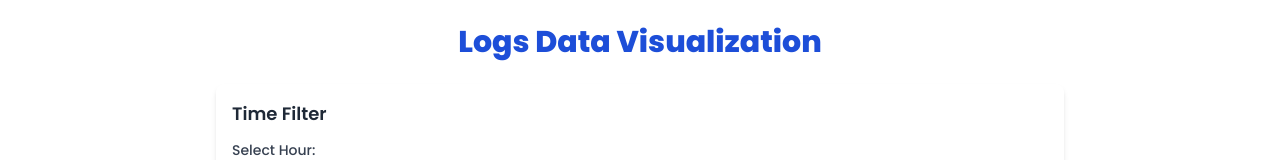
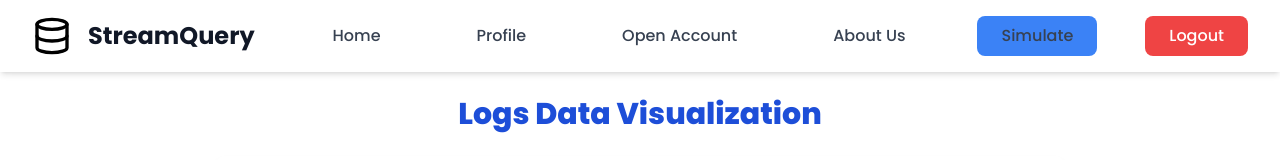
Before and after one commit to NikhilKottoli/DBMS, a React (Vite) app in the folder frontend/: page /graph in a window 1280 px wide. Shown: the top 160 px of the page. Built offline with nearby package versions, Linux system fonts and the light colour scheme; no server answers.

Commit message:
NavBar added to all pages

```diff
--- a/frontend/src/pages/Graph.jsx
+++ b/frontend/src/pages/Graph.jsx
@@ -3,6 +3,7 @@ import {
   BarChart, Bar, LineChart, Line, AreaChart, Area,
   XAxis, YAxis, Tooltip, Legend, ResponsiveContainer, CartesianGrid
 } from "recharts";
+import Navbar from "../components/Navbar";
 
 const GraphPage = () => {
   const [data, setData] = useState([]);
@@ -124,6 +125,8 @@ const GraphPage = () => {
   const hours = Array.from({ length: 24 }, (_, i) => i);
 
   return (
+    <div>
+    <Navbar />
     <div className="p-6 max-w-4xl mx-auto">
       <h1 className="text-3xl font-extrabold text-center mb-6 text-blue-700">Logs Data Visualization</h1>
 
@@ -273,6 +276,7 @@ const GraphPage = () => {
         </>
       )}
     </div>
+    </div>
   );
 };
 
--- a/frontend/src/pages/Traffic.jsx
+++ b/frontend/src/pages/Traffic.jsx
@@ -2,6 +2,7 @@ import React, { useState, useEffect } from 'react';
 import { Gauge, Server, ArrowRight, BarChart } from 'lucide-react';
 import axios from 'axios';
 import { useNavigate } from 'react-router-dom';
+import Navbar from '../components/Navbar';
 
 const ServerMonitor = () => {
   // Server states
@@ -125,6 +126,8 @@ const ServerMonitor = () => {
   };
 
   return (
+    <>
+    <Navbar />
     <div className="p-4 max-w-6xl mx-auto">
       <h1 className="text-2xl font-bold mb-6 text-center">Server Load Balancer Dashboard</h1>
 
@@ -348,6 +351,7 @@ const ServerMonitor = () => {
         </div>
       </div>
     </div>
+    </>
   );
 };
 
```
